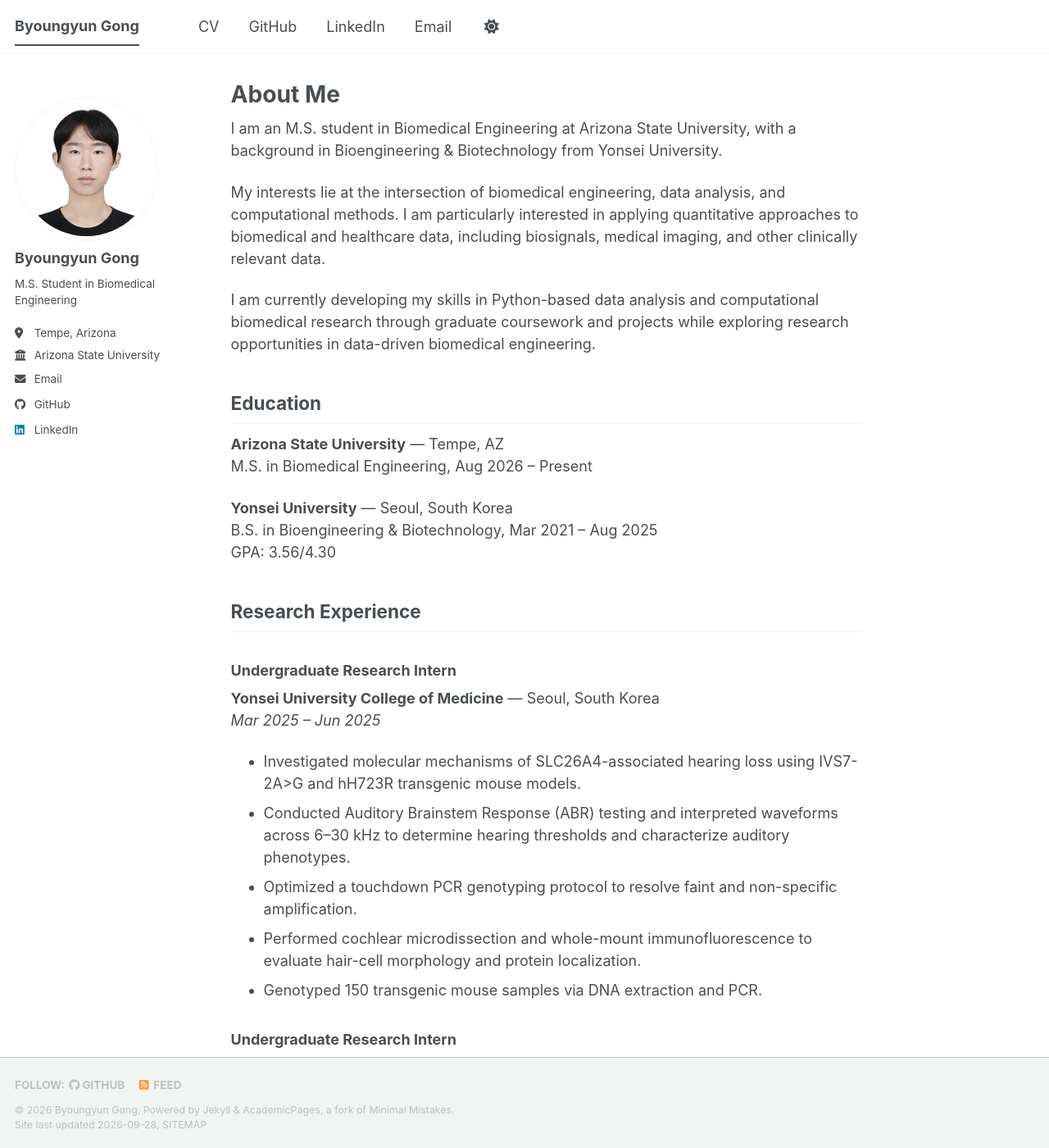
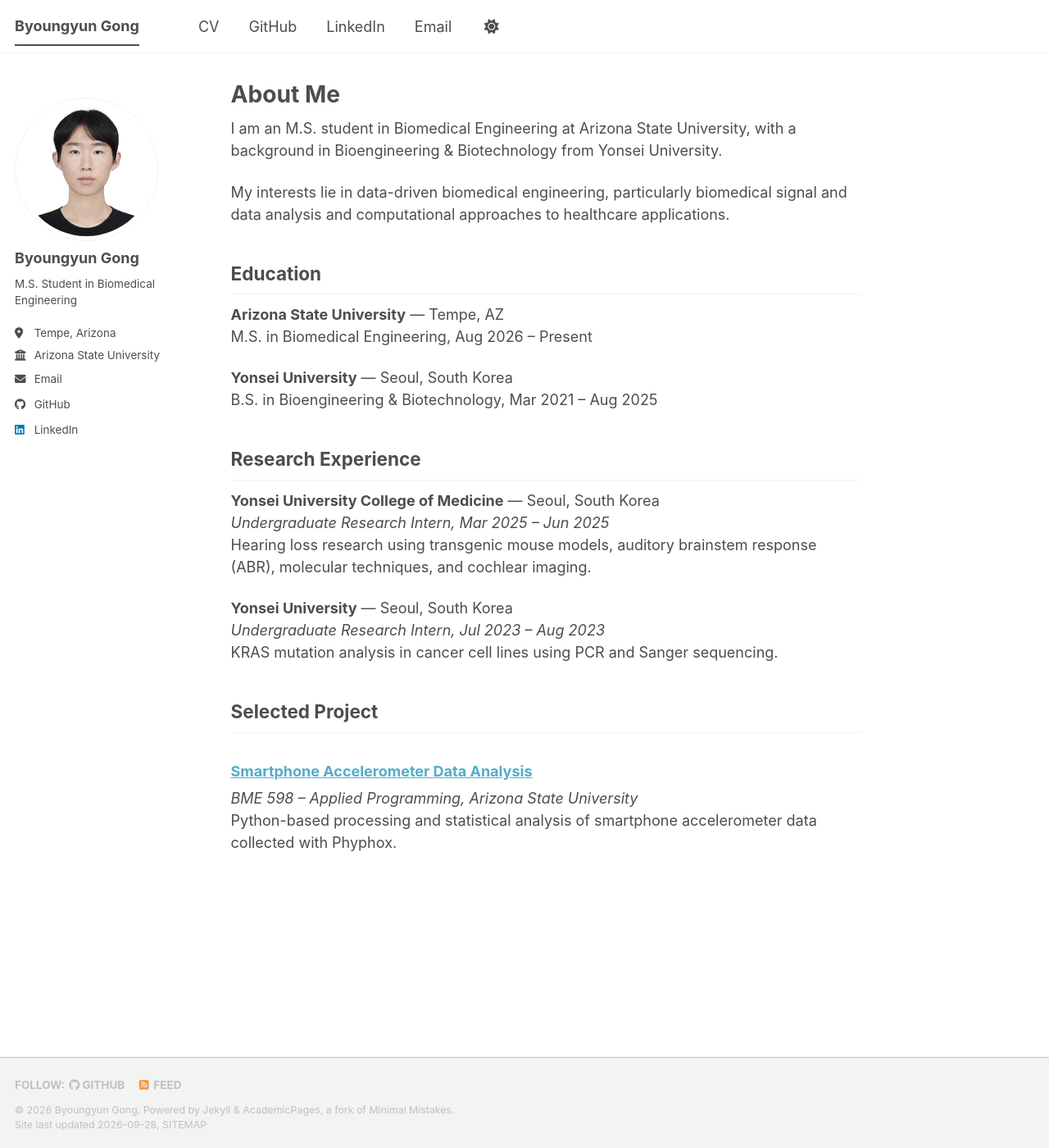
Before and after one commit to byoungyun-gong/byoungyun-gong.github.io, a Jekyll site: the page built from _pages/about.md, in a window 1280 px wide and 1400 px high. Shown: the whole window at 82% size. Built offline with Jekyll 4.4.1, drawn with Linux system fonts in a browser that asks for light colours; a style sheet for code colours, icons or effects is not loaded; some of the changed text lies outside the part shown.

Commit message:
Revise about page

```diff
--- a/_pages/about.md
+++ b/_pages/about.md
@@ -9,9 +9,7 @@ redirect_from:
 
 I am an M.S. student in Biomedical Engineering at Arizona State University, with a background in Bioengineering & Biotechnology from Yonsei University.
 
-My interests lie at the intersection of biomedical engineering, data analysis, and computational methods. I am particularly interested in applying quantitative approaches to biomedical and healthcare data, including biosignals, medical imaging, and other clinically relevant data.
-
-I am currently developing my skills in Python-based data analysis and computational biomedical research through graduate coursework and projects while exploring research opportunities in data-driven biomedical engineering.
+My interests lie in data-driven biomedical engineering, particularly biomedical signal and data analysis and computational approaches to healthcare applications.
 
 ## Education
 
@@ -20,55 +18,20 @@ M.S. in Biomedical Engineering, Aug 2026 – Present
 
 **Yonsei University** — Seoul, South Korea
 B.S. in Bioengineering & Biotechnology, Mar 2021 – Aug 2025
-GPA: 3.56/4.30
 
 ## Research Experience
 
-### Undergraduate Research Intern
 **Yonsei University College of Medicine** — Seoul, South Korea
-*Mar 2025 – Jun 2025*
+*Undergraduate Research Intern, Mar 2025 – Jun 2025*
+Hearing loss research using transgenic mouse models, auditory brainstem response (ABR), molecular techniques, and cochlear imaging.
 
-- Investigated molecular mechanisms of SLC26A4-associated hearing loss using IVS7-2A>G and hH723R transgenic mouse models.
-- Conducted Auditory Brainstem Response (ABR) testing and interpreted waveforms across 6–30 kHz to determine hearing thresholds and characterize auditory phenotypes.
-- Optimized a touchdown PCR genotyping protocol to resolve faint and non-specific amplification.
-- Performed cochlear microdissection and whole-mount immunofluorescence to evaluate hair-cell morphology and protein localization.
-- Genotyped 150 transgenic mouse samples via DNA extraction and PCR.
+**Yonsei University** — Seoul, South Korea
+*Undergraduate Research Intern, Jul 2023 – Aug 2023*
+KRAS mutation analysis in cancer cell lines using PCR and Sanger sequencing.
 
-### Undergraduate Research Intern
-**Yonsei University** — Seoul, South Korea
-*Jul 2023 – Aug 2023*
+## Selected Project
 
-- Extracted genomic DNA from five cancer cell lines and performed PCR amplification targeting KRAS mutation hotspots for Sanger sequencing.
-- Identified KRAS point mutations and distinguished heterozygous and homozygous variants from sequencing results.
+### [Smartphone Accelerometer Data Analysis](/portfolio/accelerometer-data-analysis/)
 
-## Selected Projects
-
-### Smartphone Accelerometer Data Analysis
 *BME 598 – Applied Programming, Arizona State University*
-
-Processed and analyzed smartphone accelerometer data collected with Phyphox using Python and pandas, including multi-subject data organization and statistical analysis of acceleration variability.
-
-[View project details](/portfolio/accelerometer-data-analysis/)
-
-### Regression & Image Classification
-*Class Project, Fall 2024*
-
-Trained and evaluated a multiple linear regression model on the scikit-learn diabetes dataset and tuned a provided MLP model for Fashion-MNIST image classification using Keras.
-
-## Technical Skills
-
-**Programming & Data:** Python, NumPy, pandas, Matplotlib, scikit-learn, Keras, Jupyter Notebook, Google Colab
-
-**Molecular & Cellular:** DNA Extraction, PCR, Genotyping, Gel Electrophoresis, Mammalian Cell Culture, Whole-Mount Immunofluorescence
-
-**Biomedical & Imaging:** Auditory Brainstem Response (ABR), Cochlear Microdissection, Confocal Microscopy
-
-## Honors & Scholarships
-
-- High Honors, Yonsei University, Spring 2021
-- Merit-based Tuition Scholarship, Yonsei University, Fall 2021 and Fall 2022
-
-## Presentation
-
-**Gong, B.** *Cochlear Function Analysis in Pendrin Knockout Mouse Models.*
-Undergraduate Research Final Presentation, Department of Otorhinolaryngology, Yonsei University, Seoul, South Korea, June 2025.
+Python-based processing and statistical analysis of smartphone accelerometer data collected with Phyphox.
```
